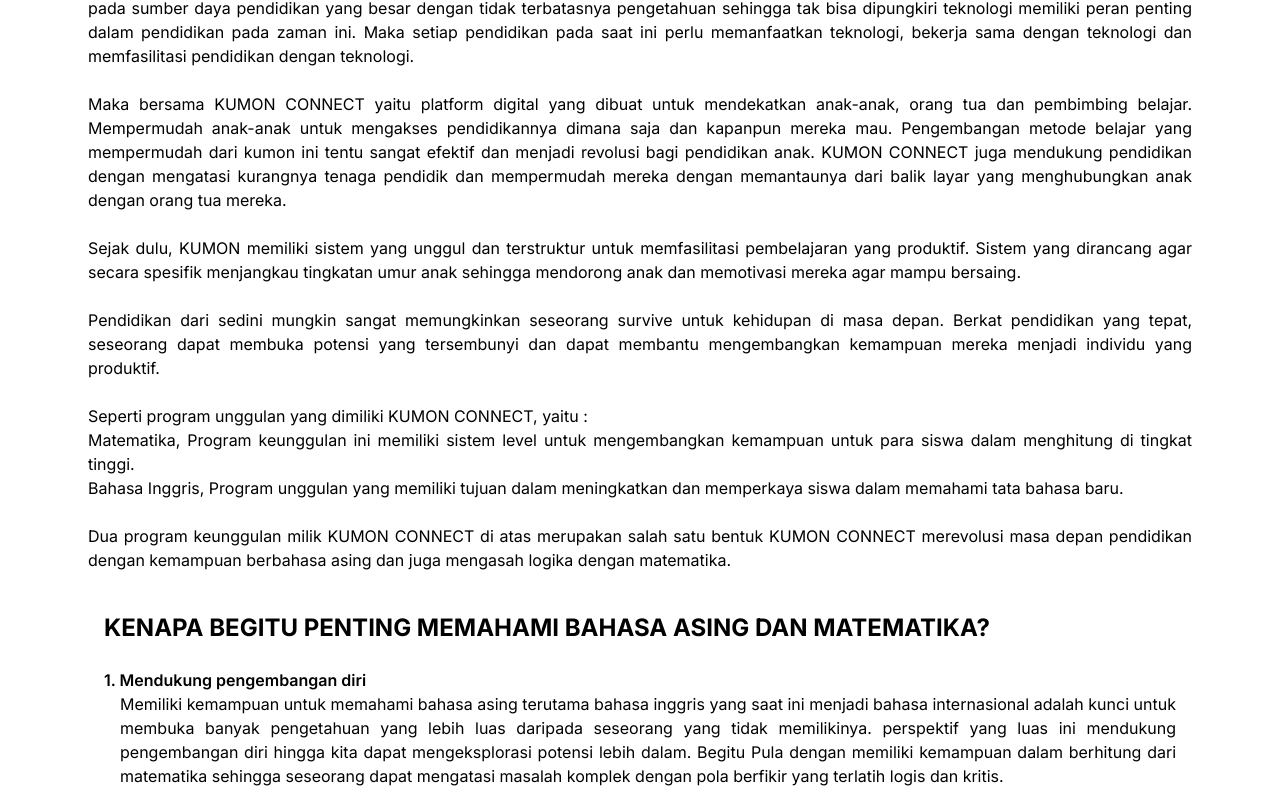
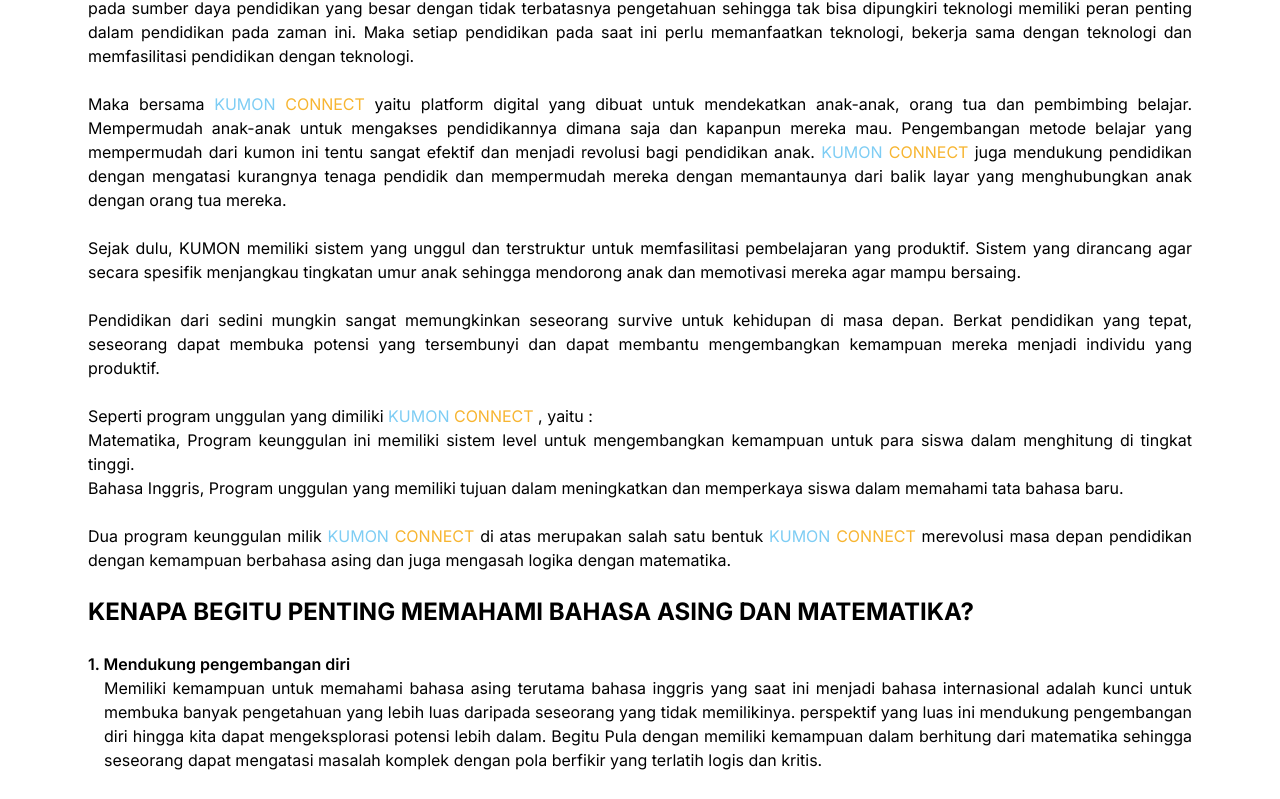
Before and after one commit to ainunnfh/brain-eyes, a Next.js app: page / in a window 1280 px wide. Shown: the part 976-1775 px from the top of the page. Built offline with nearby package versions, Linux system fonts and the light colour scheme.

Commit message:
🆙Update (Article): add link for kummon connect keyword

```diff
--- a/src/components/Article.tsx
+++ b/src/components/Article.tsx
@@ -3,7 +3,7 @@
 const Article = () => {
   return (
     <div className="flex flex-col px-4 lg:px-0 mt-10 text-justify">
-      <p className="pb-6">
+      <div className="pb-6">
         Saat ini dunia mengalami pesatnya perkembangan teknologi yang tak
         terbayangkan. Anak-anak hingga orang dewasa tampaknya tak bisa lepas
         dari akses teknologi yang semakin memanjakan penggunanya. Hampir
@@ -11,9 +11,9 @@
         atau gadget. Mudahnya mendapatkan informasi dan hiburan menjadi alasan
         orang-orang tak bisa lepas dari gadget. Namun tentu saja teknologi
         memiliki segudang manfaat dan peran untuk dunia pendidikan berinovasi.
-      </p>
+      </div>
 
-      <p className="pb-6">
+      <div className="pb-6">
         Kunci dalam membuka potensi generasi masa depan yang lebih maju adalah
         dengan memanfaatkan teknologi. Saat ini kita dikelilingi begitu banyak
         kemudahan berkat perkembangan teknologi yang beragam. Teknologi saat ini
@@ -21,9 +21,9 @@
         sehingga hal ini tak dapat dipungkiri memiliki potensi generasi masa
         depan akan lebih maju dalam berbagai bidang dibandingkan generasi
         sebelumnya.
-      </p>
+      </div>
 
-      <p className="pb-6">
+      <div className="pb-6">
         Inovasi teknologi perlu dilakukan dengan cara konsisten guna menciptakan
         sistem yang berkualitas dan efektif. Teknologi memberikan akses pada
         sumber daya pendidikan yang besar dengan tidak terbatasnya pengetahuan
@@ -31,55 +31,100 @@
         pendidikan pada zaman ini. Maka setiap pendidikan pada saat ini perlu
         memanfaatkan teknologi, bekerja sama dengan teknologi dan memfasilitasi
         pendidikan dengan teknologi.
-      </p>
+      </div>
 
-      <p className="pb-6">
-        Maka bersama KUMON CONNECT yaitu platform digital yang dibuat untuk
-        mendekatkan anak-anak, orang tua dan pembimbing belajar. Mempermudah
-        anak-anak untuk mengakses pendidikannya dimana saja dan kapanpun mereka
-        mau. Pengembangan metode belajar yang mempermudah dari kumon ini tentu
-        sangat efektif dan menjadi revolusi bagi pendidikan anak. KUMON CONNECT
-        juga mendukung pendidikan dengan mengatasi kurangnya tenaga pendidik dan
-        mempermudah mereka dengan memantaunya dari balik layar yang
-        menghubungkan anak dengan orang tua mereka.
-      </p>
-      <p className="pb-6">
+      <div className="pb-6">
+        Maka bersama {" "}
+        <a
+          href="https://id.kumonglobal.com/kumon-connect/?utm_source=website&utm_medium=article&utm_id=Kumon+Blog+Competition"
+          target="_blank"
+          rel="noreferrer"
+          className="hover: cursor-pointer text-[#7ECDF4] hover:underline"
+        >
+          KUMON
+          <span className="text-[#F7B531]"> CONNECT</span>
+        </a>{" "}
+        yaitu platform digital yang dibuat untuk mendekatkan anak-anak, orang
+        tua dan pembimbing belajar. Mempermudah anak-anak untuk mengakses
+        pendidikannya dimana saja dan kapanpun mereka mau. Pengembangan metode
+        belajar yang mempermudah dari kumon ini tentu sangat efektif dan menjadi
+        revolusi bagi pendidikan anak.  {""}
+        <a
+          href="https://id.kumonglobal.com/kumon-connect/?utm_source=website&utm_medium=article&utm_id=Kumon+Blog+Competition"
+          target="_blank"
+          rel="noreferrer"
+          className="hover: cursor-pointer text-[#7ECDF4] hover:underline"
+        >
+          KUMON
+          <span className="text-[#F7B531]"> CONNECT</span>
+        </a>{" "}
+
+        juga mendukung pendidikan
+        dengan mengatasi kurangnya tenaga pendidik dan mempermudah mereka dengan
+        memantaunya dari balik layar yang menghubungkan anak dengan orang tua
+        mereka.
+      </div>
+      <div className="pb-6">
         Sejak dulu, KUMON memiliki sistem yang unggul dan terstruktur untuk
         memfasilitasi pembelajaran yang produktif. Sistem yang dirancang agar
         secara spesifik menjangkau tingkatan umur anak sehingga mendorong anak
         dan memotivasi mereka agar mampu bersaing.
-      </p>
-      <p className="pb-6">
+      </div>
+      <div className="pb-6">
         Pendidikan dari sedini mungkin sangat memungkinkan seseorang survive
         untuk kehidupan di masa depan. Berkat pendidikan yang tepat, seseorang
         dapat membuka potensi yang tersembunyi dan dapat membantu mengembangkan
         kemampuan mereka menjadi individu yang produktif.
-      </p>
-      <p className="pb-6">
-        Seperti program unggulan yang dimiliki KUMON CONNECT, yaitu :
-        <p>
+      </div>
+      <div className="pb-6">
+        Seperti program unggulan yang dimiliki <a
+          href="https://id.kumonglobal.com/kumon-connect/?utm_source=website&utm_medium=article&utm_id=Kumon+Blog+Competition"
+          target="_blank"
+          rel="noreferrer"
+          className="hover: cursor-pointer text-[#7ECDF4] hover:underline"
+        >
+          KUMON
+          <span className="text-[#F7B531]"> CONNECT</span>
+        </a>{" "}, yaitu :
+        <div>
           Matematika, Program keunggulan ini memiliki sistem level untuk
           mengembangkan kemampuan untuk para siswa dalam menghitung di tingkat
           tinggi.
-        </p>
-        <p>
+        </div>
+        <div>
           Bahasa Inggris, Program unggulan yang memiliki tujuan dalam
           meningkatkan dan memperkaya siswa dalam memahami tata bahasa baru.
-        </p>
-      </p>
-      <p className="pb-6">
-        Dua program keunggulan milik KUMON CONNECT di atas merupakan salah satu
-        bentuk KUMON CONNECT merevolusi masa depan pendidikan dengan kemampuan
+        </div>
+      </div>
+      <div className="pb-6">
+        Dua program keunggulan milik <a
+          href="https://id.kumonglobal.com/kumon-connect/?utm_source=website&utm_medium=article&utm_id=Kumon+Blog+Competition"
+          target="_blank"
+          rel="noreferrer"
+          className="hover: cursor-pointer text-[#7ECDF4] hover:underline"
+        >
+          KUMON
+          <span className="text-[#F7B531]"> CONNECT</span>
+        </a>{" "} di atas merupakan salah satu
+        bentuk <a
+          href="https://id.kumonglobal.com/kumon-connect/?utm_source=website&utm_medium=article&utm_id=Kumon+Blog+Competition"
+          target="_blank"
+          rel="noreferrer"
+          className="hover: cursor-pointer text-[#7ECDF4] hover:underline"
+        >
+          KUMON
+          <span className="text-[#F7B531]"> CONNECT</span>
+        </a>{" "} merevolusi masa depan pendidikan dengan kemampuan
         berbahasa asing dan juga mengasah logika dengan matematika.
-      </p>
+      </div>
 
-      <div className=" p-4">
+      <div className=" div-4">
         <div className="pb-6 font-bold text-2xl">
           KENAPA BEGITU PENTING MEMAHAMI BAHASA ASING DAN MATEMATIKA?
         </div>
         <div className="pb-6">
-          <p className="font-semibold">1. Mendukung pengembangan diri</p>
-          <p className="ml-4">
+          <div className="font-semibold">1. Mendukung pengembangan diri</div>
+          <div className="ml-4">
             Memiliki kemampuan untuk memahami bahasa asing terutama bahasa
             inggris yang saat ini menjadi bahasa internasional adalah kunci
             untuk membuka banyak pengetahuan yang lebih luas daripada seseorang
@@ -88,33 +133,33 @@
             dalam. Begitu Pula dengan memiliki kemampuan dalam berhitung dari
             matematika sehingga seseorang dapat mengatasi masalah komplek dengan
             pola berfikir yang terlatih logis dan kritis.
-          </p>
+          </div>
         </div>
 
         <div className="pb-6">
-          <p className="font-semibold">
+          <div className="font-semibold">
             2. Membantu mengembangkan kualitas hidup
-          </p>
-          <p className="ml-4">
+          </div>
+          <div className="ml-4">
             Mendapatkan pemahaman yang lebih luas dari kemampuan berbahasa asing
             dan menghitung, tentu memiliki pengaruh dalam menyerap ilmu
             pengetahuan. Sehingga seseorang yang memiliki kemampuan tersebut
             akan lebih unggul dibandingkan individu lain dengan begitu kualitas
             hidupnya akan meningkat.
-          </p>
+          </div>
         </div>
         <div className="pb-6">
-          <p className="font-semibold">
+          <div className="font-semibold">
             3. Memiliki kemampuan survive menakjubkan
-          </p>
-          <p className="ml-4">
+          </div>
+          <div className="ml-4">
             Seseorang yang dapat memahami bahasa asing lebih mudah beradaptasi
             dengan lingkungan baru. Sebagai individu kita dapat cepat memahami
             lingkungan dengan kemampuan tersebut. Ditambah lagi dengan kemampuan
             dalam berhitung. Terasahnya logika dan berpikir kritis menjadi combo
             yang menakjubkan sehingga kita dapat memperhitungkan banyak
             kemungkinan sebelum mengambil keputusan.
-          </p>
+          </div>
         </div>
 
         <div>
```
